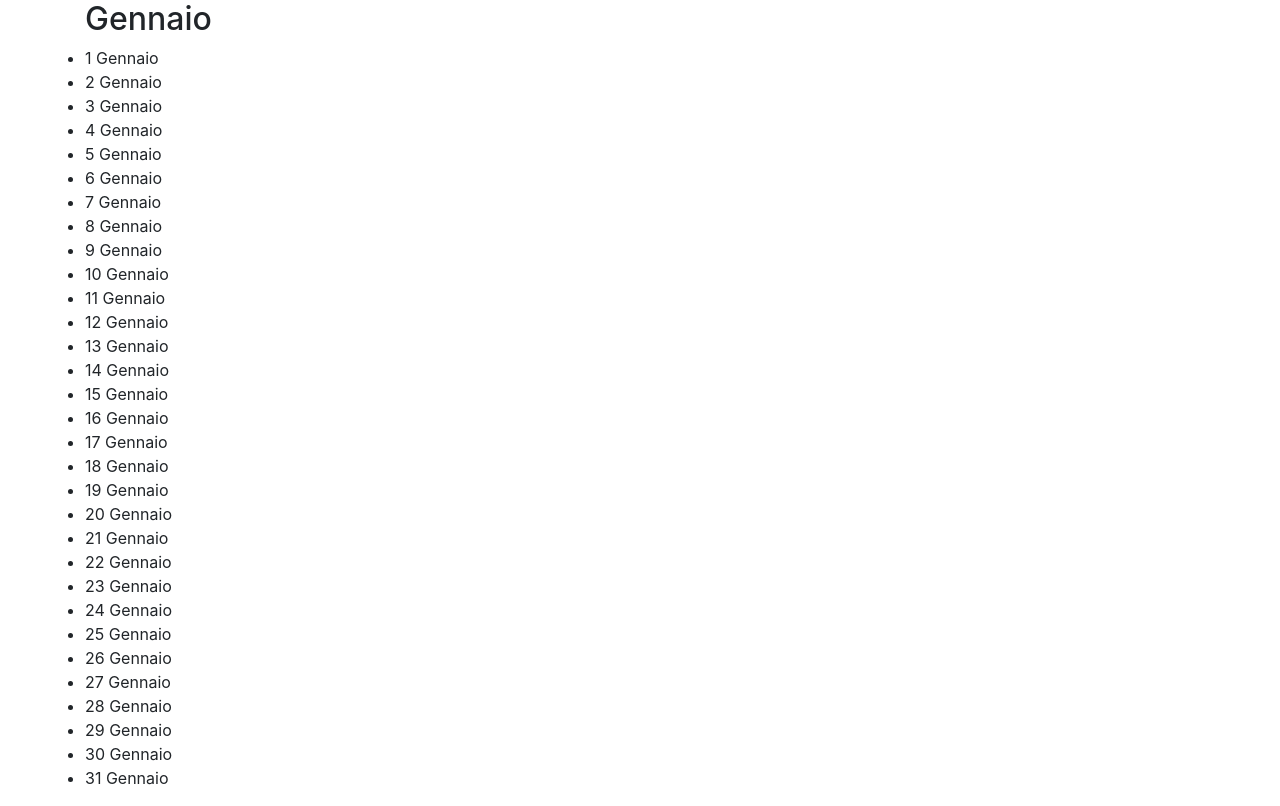
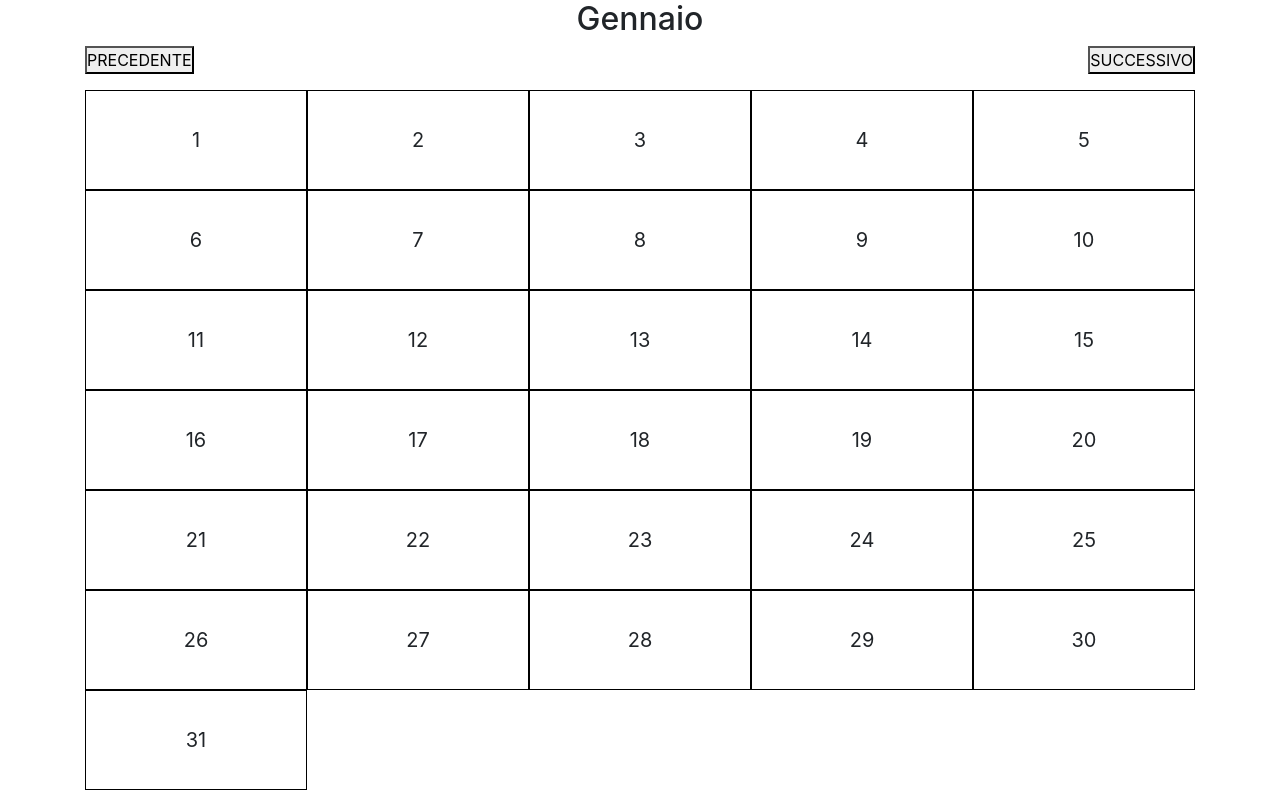
Before and after one commit to ENZOboldi87/ajax-ex-calendar, a plain HTML site: page index.html in a window 1280 px wide. Drawn offline with nearby package versions, Linux system fonts and the light colour scheme; no server answers.

Commit message:
aggiunto css

```diff
--- a/css/mystyle.css
+++ b/css/mystyle.css
@@ -6,4 +6,27 @@
 
 .rosso {
   color: red;
+  position: relative;
+
 }
+
+
+ul li {
+  width: 20%;
+  height: 100px;
+  float: left;
+  border: 1px solid black;
+  font-size: 20px;
+  display: flex;
+  align-items: center;
+  justify-content: center;
+  cursor: pointer;
+}
+
+
+span {
+  position: absolute;
+  top: 50%;
+  left: 50%;
+  transform: translate(-50%, 40%);
+}
--- a/index.html
+++ b/index.html
@@ -11,11 +11,29 @@
   </head>
   <body>
     <div class="container">
+      <div class="row">
+        <div class="col-lg-12">
+          <div class="mese text-center"></div>
+        </div>
+      </div>
+      <div class="row">
+            <div class="col-lg-6">
+              <div class="float-left">
+                <button type="button" name="button">PRECEDENTE</button>
+              </div>
+            </div>
+            <div class="col-lg-6">
+              <div class="float-right">
+                <button type="button" name="button">SUCCESSIVO</button>
+              </div>
+            </div>
+          </div>
       <div class="calendario">
-        <div class="mese"></div>
         <ul></ul>
       </div>
     </div>
+
+
 
 
     <script id="giorni-template" type="text/x-handlebars-template">
--- a/js/myscript.js
+++ b/js/myscript.js
@@ -26,11 +26,10 @@ var giorniInUnMese = date.daysInMonth();
 // ciclo for per stampare i giorni del mese (in base al mese)
 for (var i = 1; i < giorniInUnMese + 1; i++) {
   var singoliGiorni = i;
-  var mese = "Gennaio";
   var formatoData = date.format('YYYY-MM' + '-' + AggiungiZero(i));
   var context = {
       data: formatoData,
-      giorni: singoliGiorni + ' ' + mese
+      giorni: singoliGiorni
       };
       // template handlebars per i giorni
       var sourceGiorni = $("#giorni-template").html();
@@ -58,7 +57,7 @@ $.ajax({
         // aggiungo classe e festivita
         if (giorni == dateFestivita) {
           $(this).addClass('rosso');
-          $(this).append(' <span>' + nomiFestivita + '</span>');
+          $(this).append('<span>' + nomiFestivita + '</span>');
         }
       });
 
```
